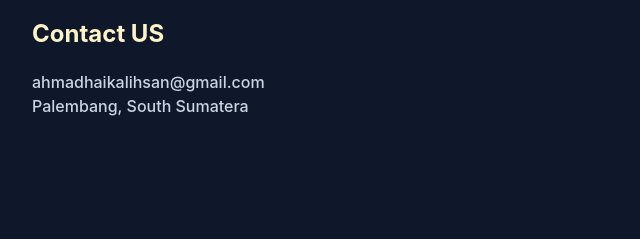
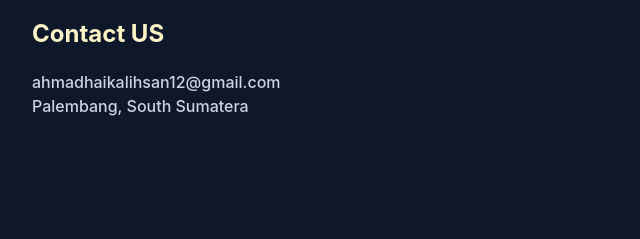
Before and after one commit to haikal1204/porto-v1, a website: page index.html in a window 1280 px wide. Shown: the part 4605-4844 px from the top of the page, 0-640 px from the left. Drawn offline with nearby package versions, Linux system fonts and the light colour scheme.

Commit message:
Update index.html
add new email contact

```diff
--- a/index.html
+++ b/index.html
@@ -280,7 +280,7 @@
             <div class="flex flex-wrap">
                 <div class="w-full px-4 mb-10 text-slate-300 font-medium md:w-1/3 ">
                     <h2 class="font-bold text-2xl text-amber-100 mb-5">Contact US</h2>
-                    <p>ahmadhaikalihsan@gmail.com</p>
+                    <p>ahmadhaikalihsan12@gmail.com</p>
                     <p>Palembang, South Sumatera</p>
                 </div>
                 <div class="w-full px-4 mb-12 md:w-1/3">
```
